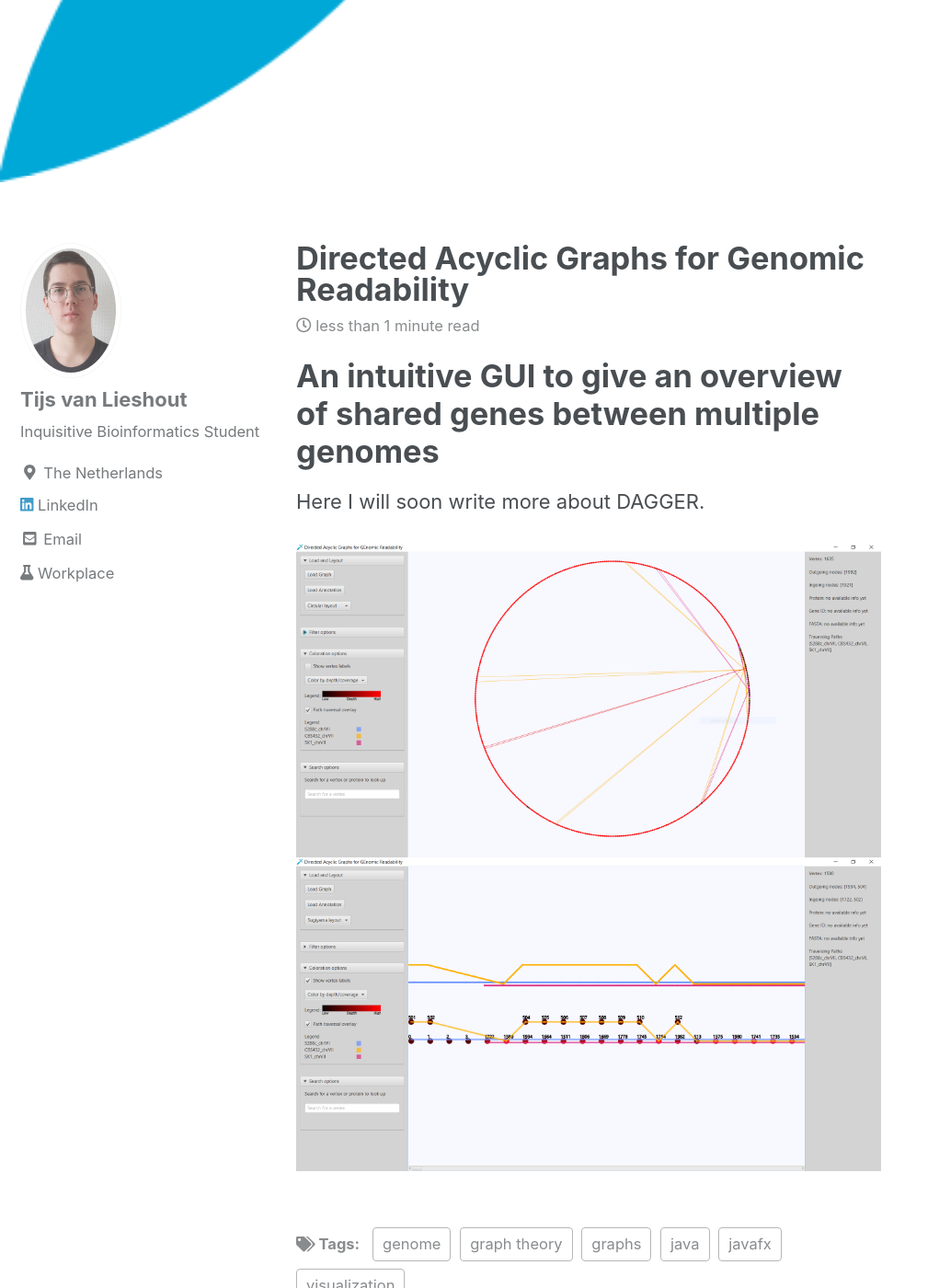
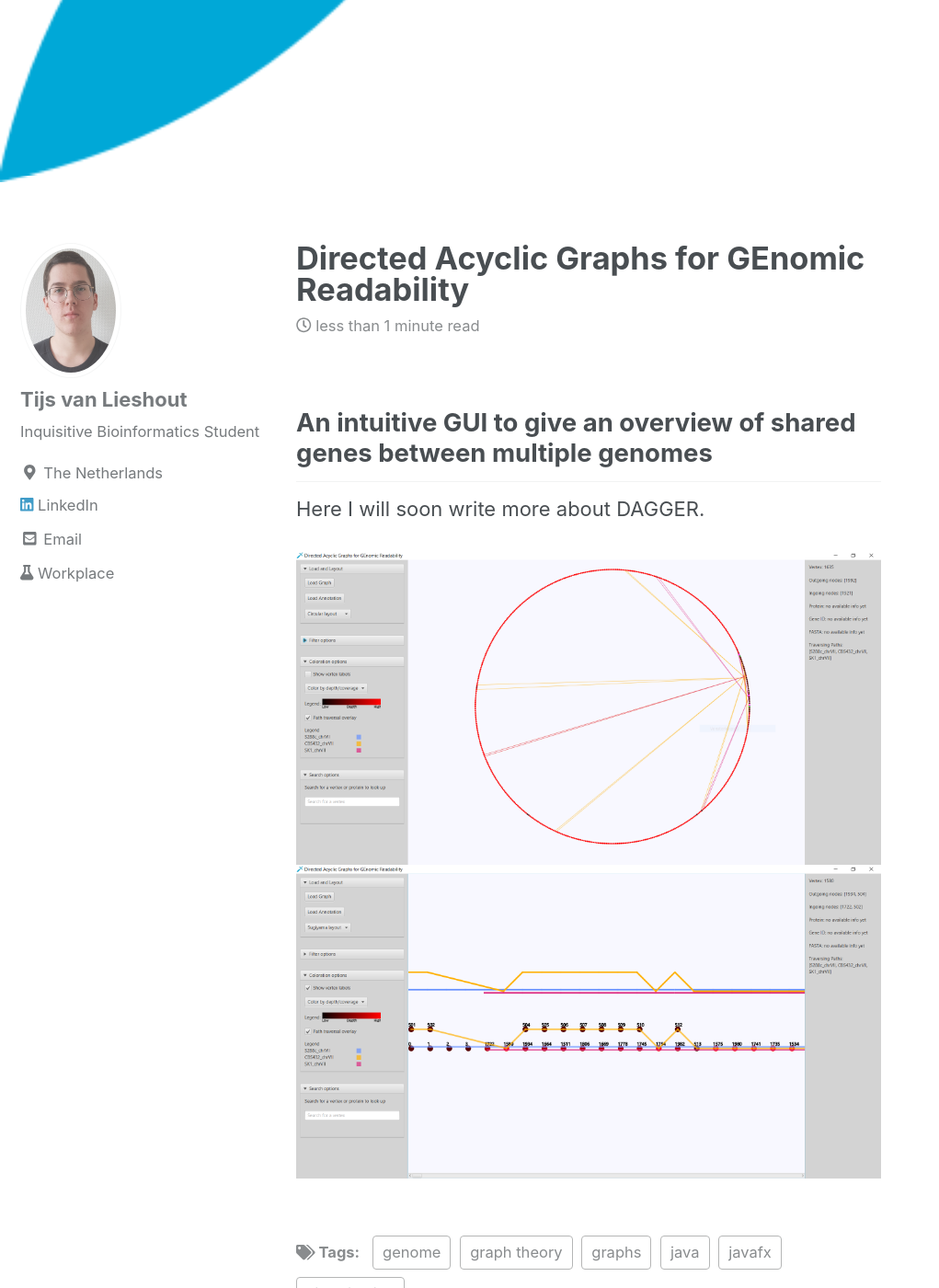
Before and after one commit to Magiduck/magiduck.github.io, a Jekyll site: the page built from _posts/2018-11-28-DAGGER.md, in a window 1280 px wide and 1400 px high, scrolled down 1171 px. Shown: the whole window at 92% size, without its empty margins (0-1021 px from the left). Built offline with Jekyll 4.4.1, drawn with Linux system fonts in a browser that asks for light colours; cached includes are drawn as plain includes; nearby versions of some CDN libraries; part of the change alters nothing that is shown; some of the changed text lies outside the part shown.

```diff
--- a/_posts/2019-01-25-DAGGER.md
+++ b/_posts/2018-11-28-DAGGER.md
@@ -1,13 +1,13 @@
 ---
-title: "Directed Acyclic Graphs for Genomic Readability"
-date: 2019-01-25
+title: "Directed Acyclic Graphs for GEnomic Readability"
+date: 2018-11-28
 tags: [visualization, genome, graphs, graph theory, javafx, java]
 header:
   image: "/assets/images/DAGGER/dagger_icon.png"
 excerpt: "DAGGER, Brouns lab"
 ---
 
-# An intuitive GUI to give an overview of shared genes between multiple genomes
+## An intuitive GUI to give an overview of shared genes between multiple genomes
 
 Here I will soon write more about DAGGER.
 
```
